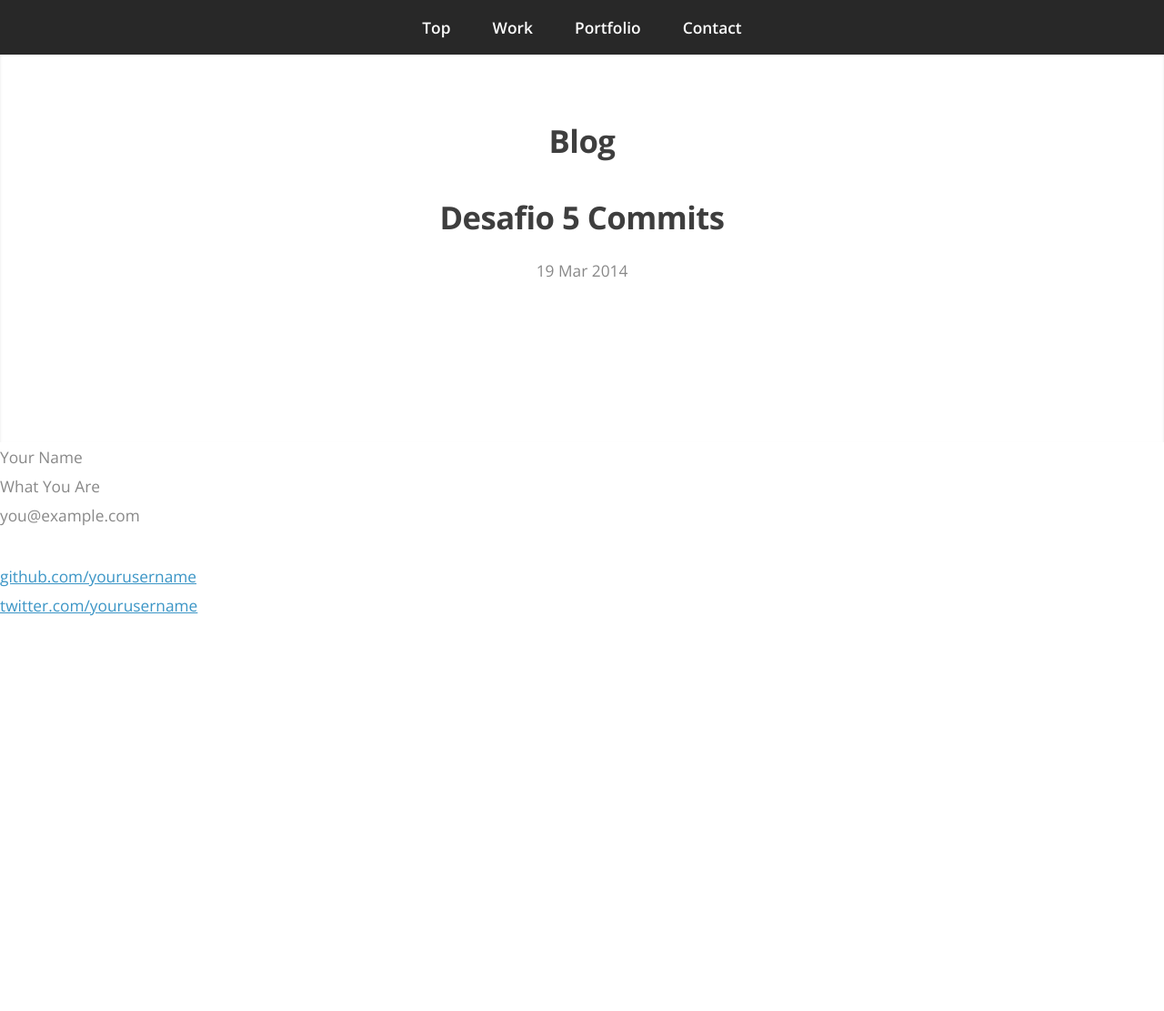
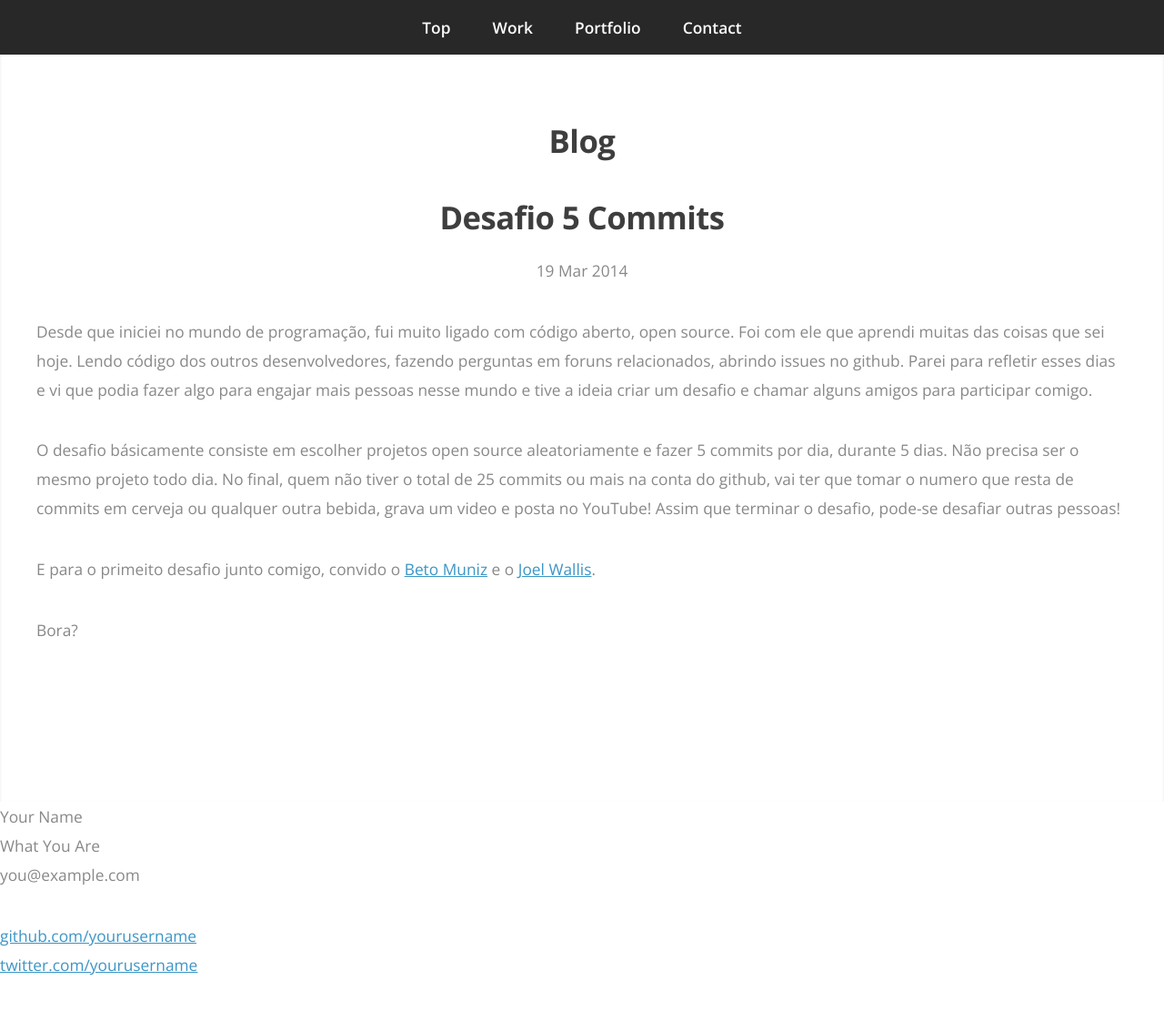
Before and after one commit to paulohp/paulohp.github.io, a Jekyll site: the page built from _posts/2014-03-19-desafio-5-commits.md, in a window 1280 px wide and 1111 px high. Shown: the whole window at 91% size. Built offline with Jekyll 4.4.1, drawn with Linux system fonts in a browser that asks for light colours; Markdown is read by kramdown in place of the engine named in the settings.

Commit message:
post finalizado

```diff
--- a/_posts/2014-03-19-desafio-5-commits.md
+++ b/_posts/2014-03-19-desafio-5-commits.md
@@ -6,3 +6,12 @@ categories: programming desafios
 cover: "https://www.apertus.org/sites/default/files/bart_os.gif"
 excerpt: "A ideia é incentivar maior contribuição com a comunidade open source"
 ---
+Desde que iniciei no mundo de programação, fui muito ligado com código aberto, open source. Foi com ele que aprendi muitas das coisas que sei hoje. Lendo código
+dos outros desenvolvedores, fazendo perguntas em foruns relacionados, abrindo issues no github.
+Parei para refletir esses dias e vi que podia fazer algo para engajar mais pessoas nesse mundo e tive a ideia criar um desafio e chamar alguns amigos  para participar comigo.
+
+O desafio básicamente consiste em escolher projetos open source aleatoriamente e fazer 5 commits por dia, durante 5 dias. Não precisa ser o mesmo projeto todo dia. No final, quem não tiver o total de 25 commits ou mais na conta do github, vai ter que tomar o numero que resta de commits em cerveja ou qualquer outra bebida, grava um video e posta no YouTube! Assim que terminar o desafio, pode-se desafiar outras pessoas!
+
+E para o primeito desafio junto comigo, convido o [Beto Muniz](http://betomuniz.com) e o [Joel Wallis](https://twitter.com/joelwallis1).
+
+Bora?
```
